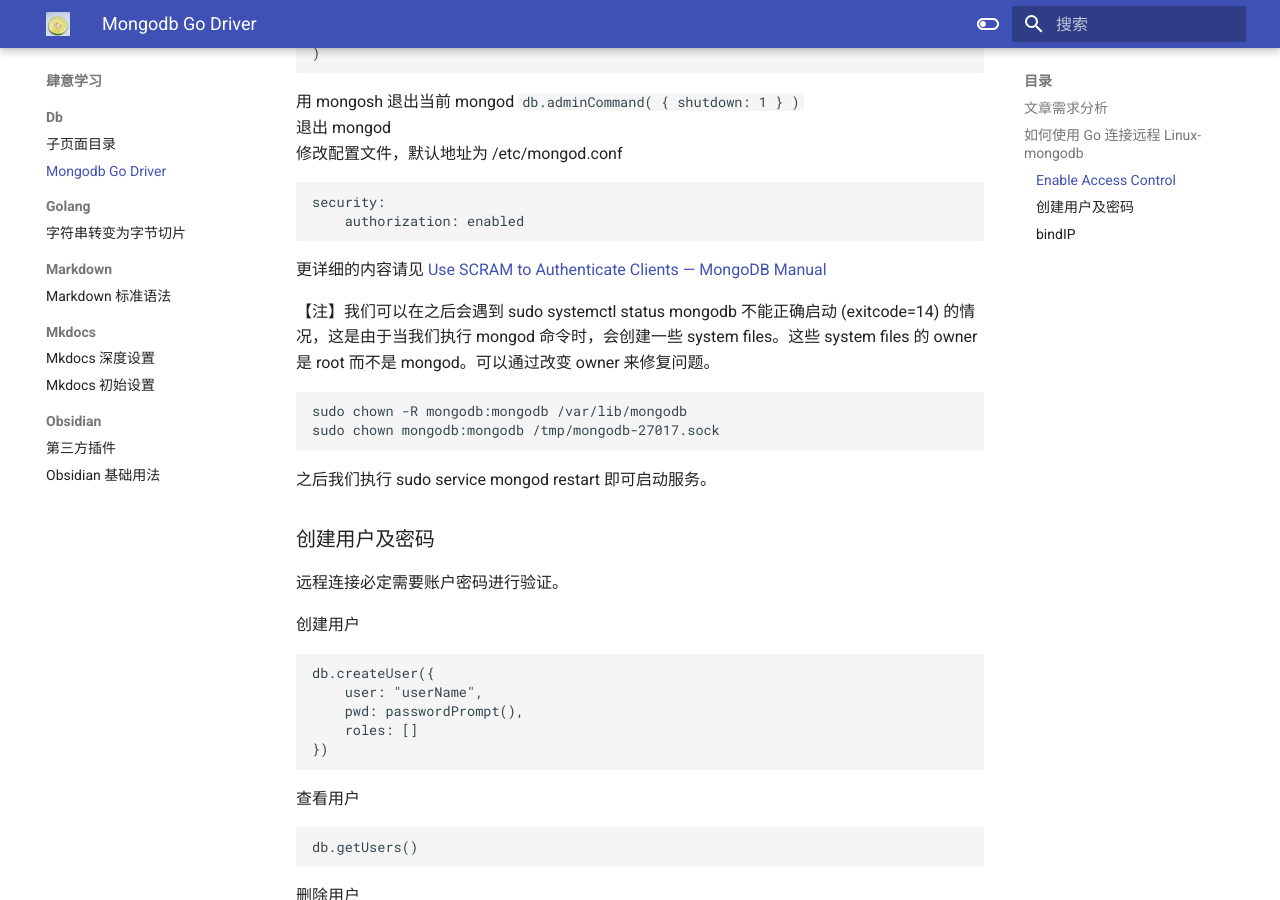
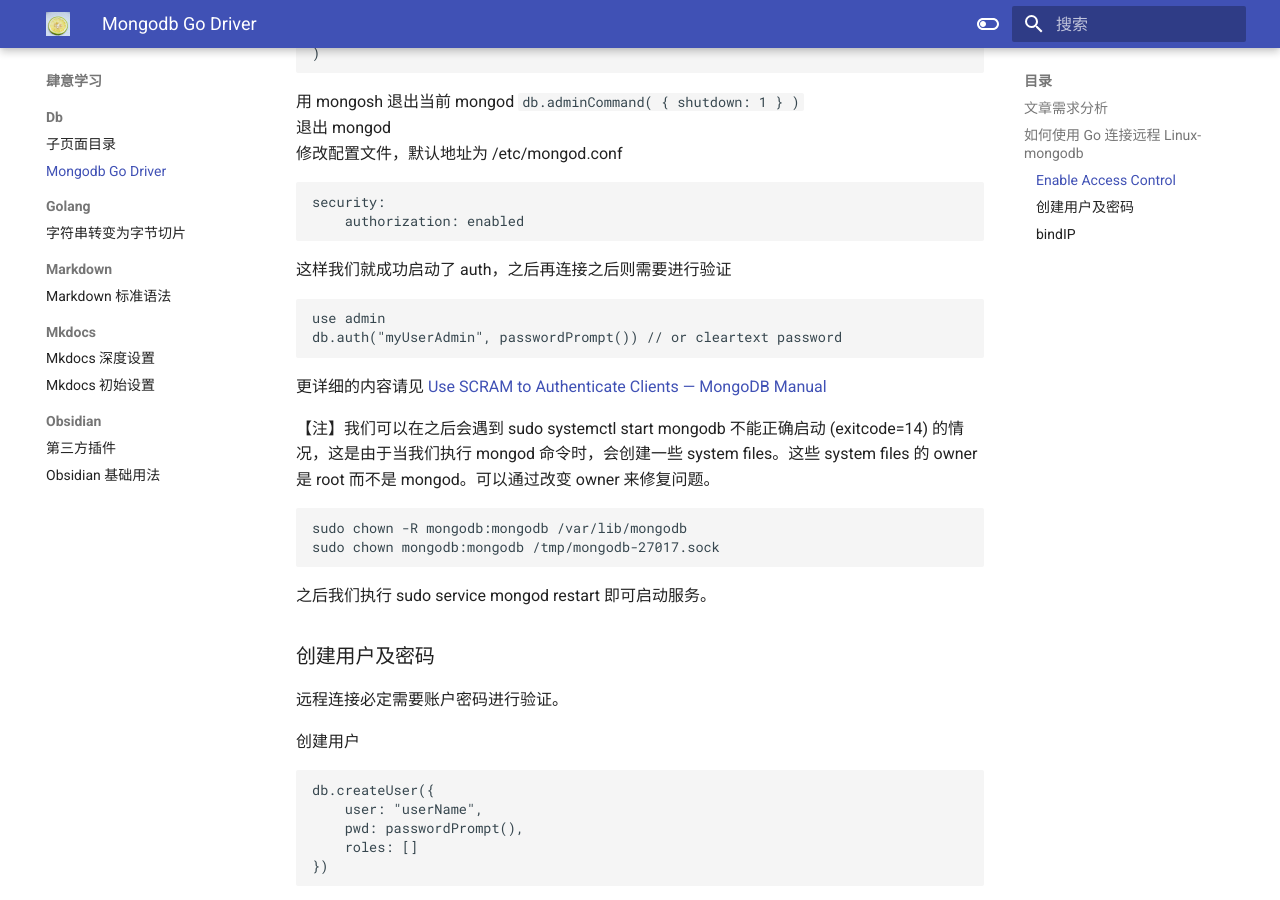
Before and after one commit to Apostle-lemon/Apostle-lemon.github.io, an MkDocs documentation site: the page built from docs/肆意学习/db/mongodb Go Driver.md, in a window 1280 px wide and 900 px high, scrolled down 1601 px. Built offline with MkDocs 1.6.1 and Material for MkDocs 9.7.7, drawn with Linux system fonts in a browser that asks for light colours.

Commit message:
vault backup: 2022-10-31 12:45:28
Affected files:
docs/肆意学习/db/mongodb Go Driver.md

````diff
--- a/docs/肆意学习/db/mongodb Go Driver.md
+++ b/docs/肆意学习/db/mongodb Go Driver.md
@@ -78,9 +78,16 @@
 	authorization: enabled
 ```
 
+这样我们就成功启动了 auth，之后再连接之后则需要进行验证
+
+```
+use admin
+db.auth("myUserAdmin", passwordPrompt()) // or cleartext password
+```
+
 更详细的内容请见 [Use SCRAM to Authenticate Clients — MongoDB Manual](https://www.mongodb.com/docs/manual/tutorial/configure-scram-client-authentication/)
 
-【注】我们可以在之后会遇到 sudo systemctl status mongodb 不能正确启动 (exitcode=14) 的情况，这是由于当我们执行 mongod 命令时，会创建一些 system files。这些 system files 的 owner 是 root 而不是 mongod。可以通过改变 owner 来修复问题。
+【注】我们可以在之后会遇到 sudo systemctl start mongodb 不能正确启动 (exitcode=14) 的情况，这是由于当我们执行 mongod 命令时，会创建一些 system files。这些 system files 的 owner 是 root 而不是 mongod。可以通过改变 owner 来修复问题。
 
 ```
 sudo chown -R mongodb:mongodb /var/lib/mongodb
````
